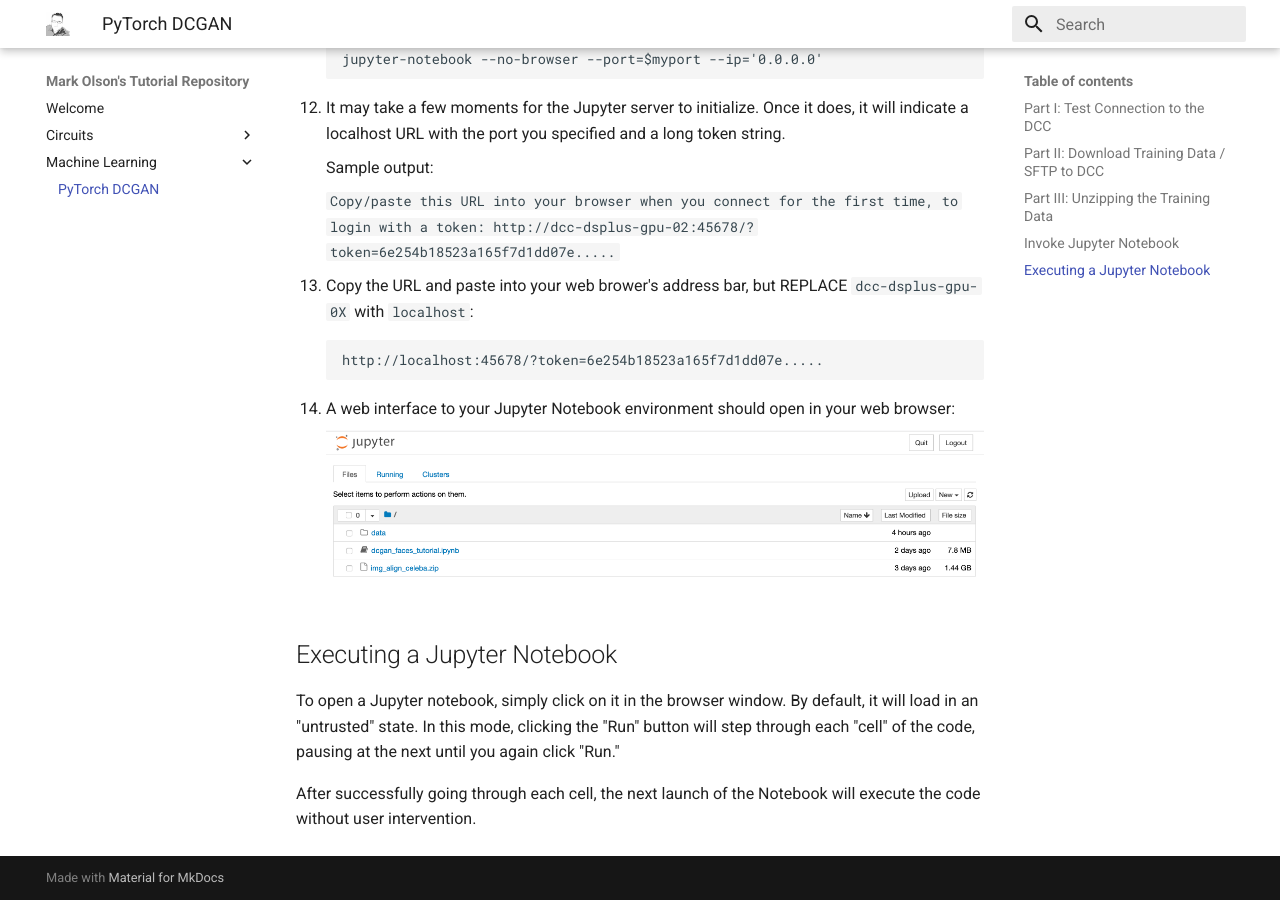
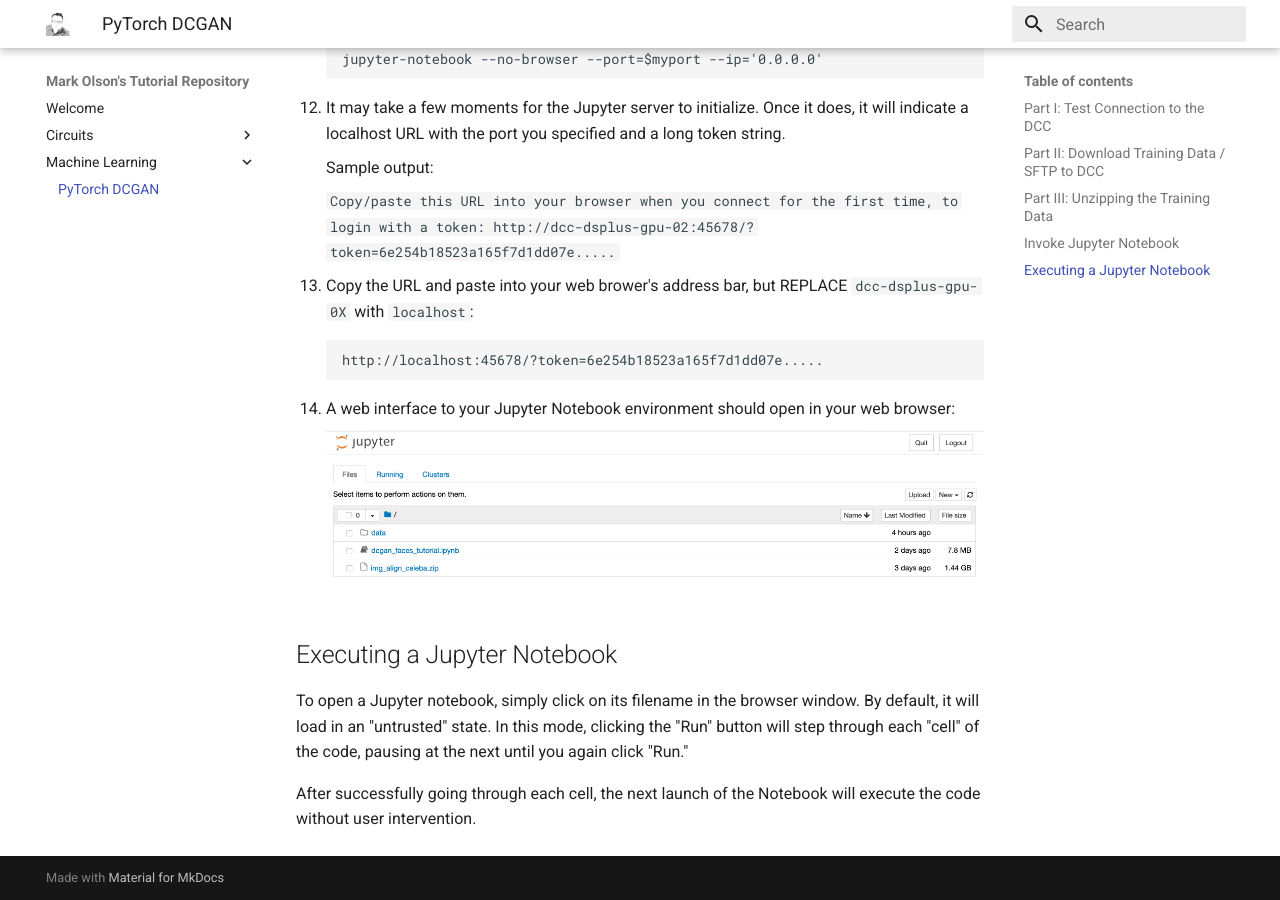
Before and after one commit to mjvo/tutorials, an MkDocs documentation site: the page built from docs/machine-learning/pytorch-dcgan/index.md, in a window 1280 px wide and 900 px high, scrolled down 4424 px. Built offline with MkDocs 1.6.1 and Material for MkDocs 9.7.7, drawn with Linux system fonts in a browser that asks for light colours.

Commit message:
Update index.md

```diff
--- a/docs/machine-learning/pytorch-dcgan/index.md
+++ b/docs/machine-learning/pytorch-dcgan/index.md
@@ -228,6 +228,6 @@
 
 ## Executing a Jupyter Notebook
 
-To open a Jupyter notebook, simply click on it in the browser window.  By default, it will load in an "untrusted" state.  In this mode, clicking the "Run" button will step through each "cell" of the code, pausing at the next until you again click "Run."
+To open a Jupyter notebook, simply click on its filename in the browser window.  By default, it will load in an "untrusted" state.  In this mode, clicking the "Run" button will step through each "cell" of the code, pausing at the next until you again click "Run."
 
 After successfully going through each cell, the next launch of the Notebook will execute the code without user intervention.
```
